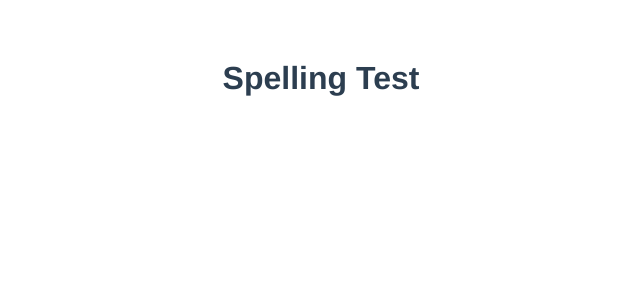
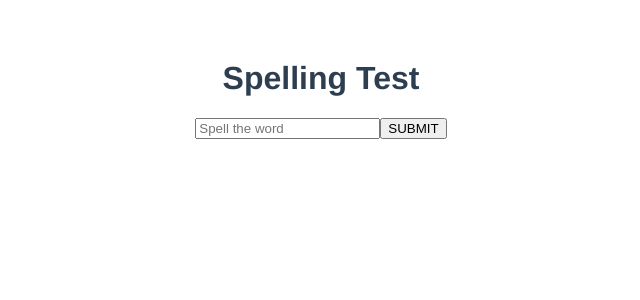
Before and after one commit to gwynnemeeks/spelling-test, a Vue app: page / in a window 1280 px wide. Shown: the top 300 px of the page, without its empty margins (319-959 px from the left). Built offline with nearby package versions, Linux system fonts and the light colour scheme.

Commit message:
form box and button print to dom

```diff
--- a/src/App.vue
+++ b/src/App.vue
@@ -1,6 +1,15 @@
 <template>
   <div id="app">
     <h1>Spelling Test</h1>
+    <form>
+      <input
+        type="text"
+        v-model="userInput"
+        spellcheck="false"
+        placeholder="Spell the word"
+      />
+      <button type="submit">SUBMIT</button>
+    </form>
   </div>
 </template>
 
```
